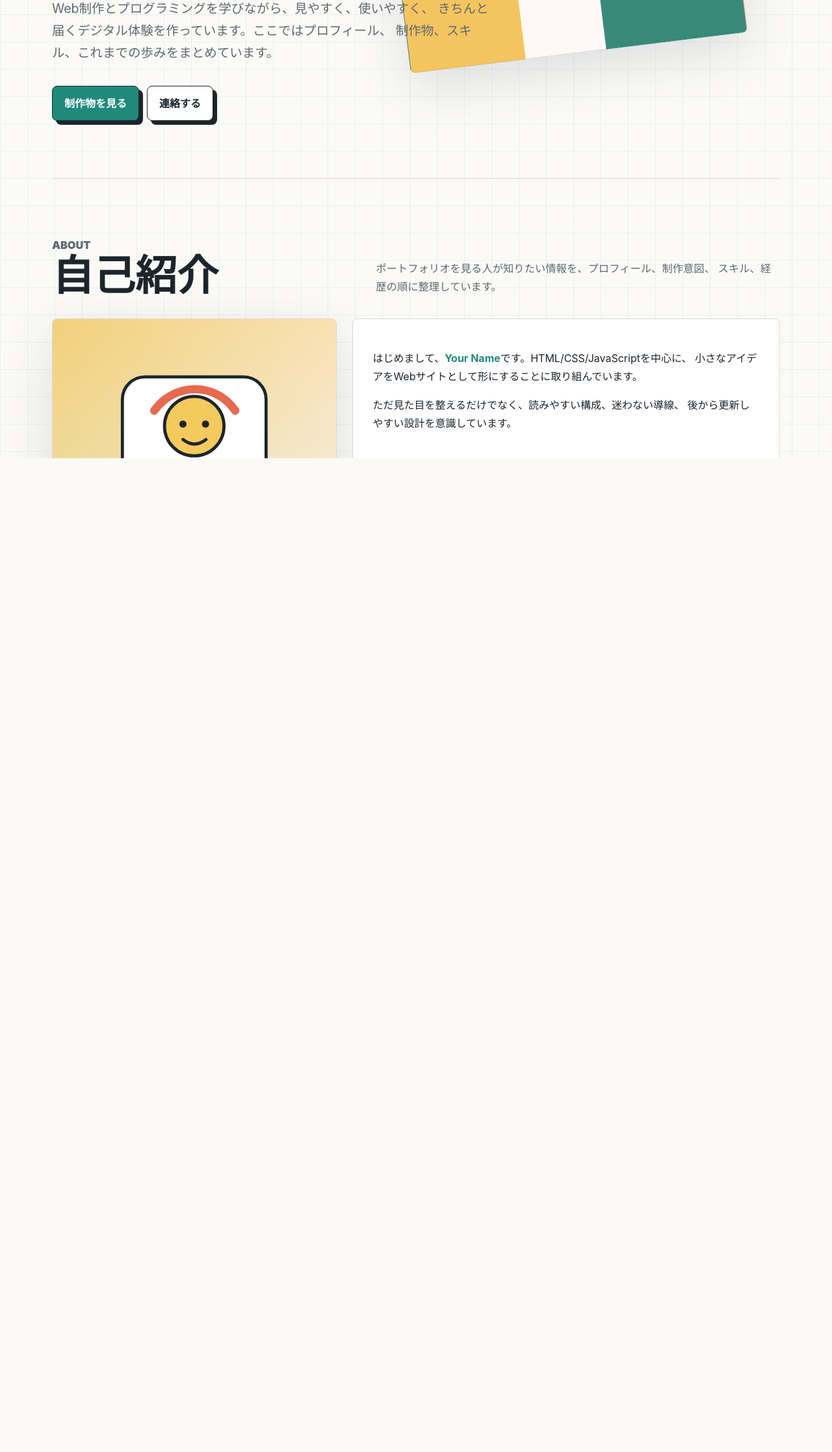
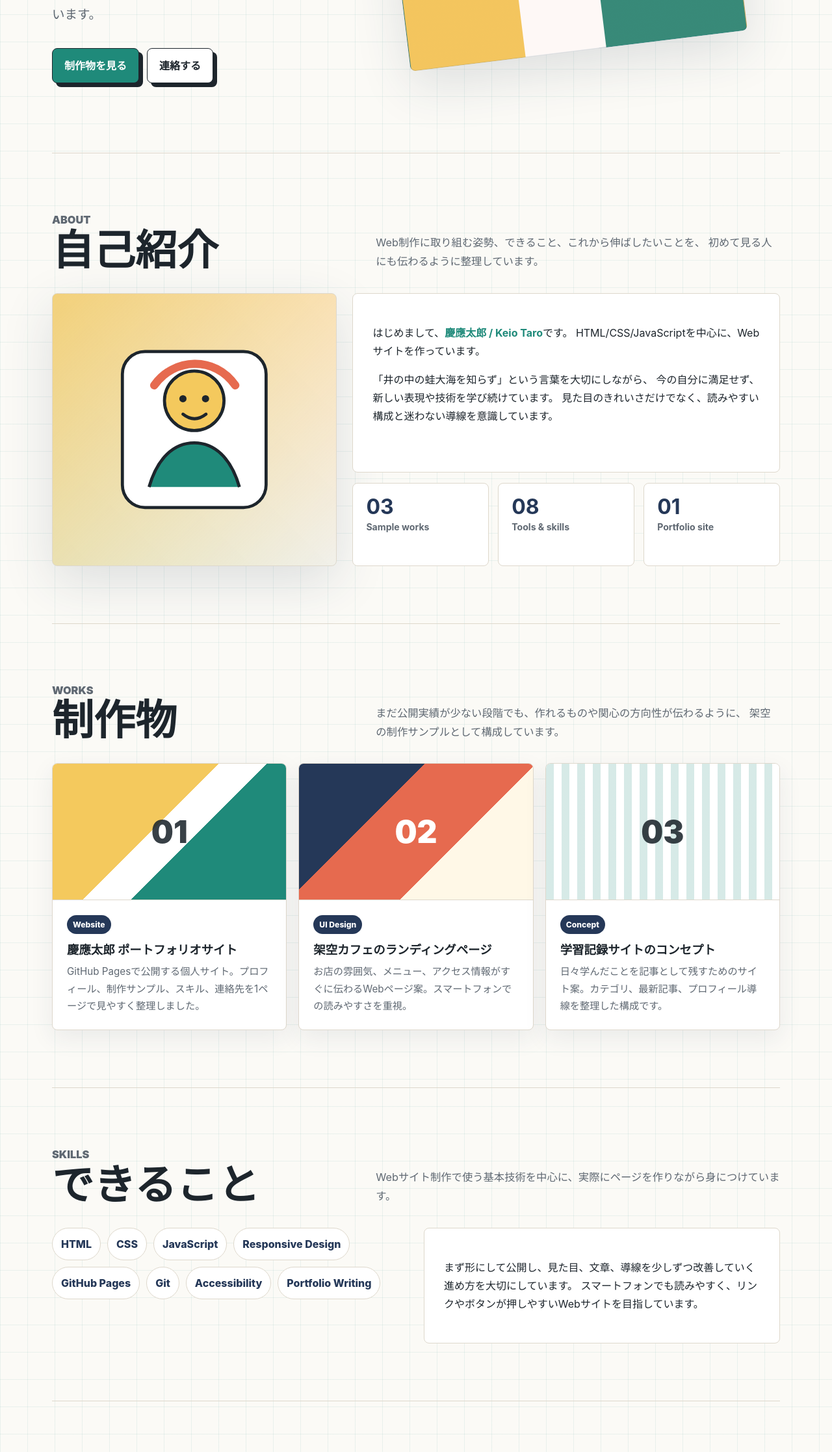
Before and after one commit to waizumikawa-star/horse-ripository, a plain HTML site: page index.html in a window 1280 px wide. Shown: the part 566-2800 px from the top of the page at 65% size. Drawn offline with Linux system fonts and the light colour scheme.

Commit message:
Personalize portfolio content

```diff
--- a/index.html
+++ b/index.html
@@ -3,8 +3,8 @@
 <head>
   <meta charset="UTF-8">
   <meta name="viewport" content="width=device-width, initial-scale=1.0">
-  <title>Your Name | Portfolio</title>
-  <meta name="description" content="Your Nameのプロフィールと制作実績をまとめたポートフォリオサイトです。">
+  <title>Keio Taro | Portfolio</title>
+  <meta name="description" content="慶應太郎のプロフィールとWeb制作の取り組みをまとめたポートフォリオサイトです。">
   <style>
     :root {
       color-scheme: light;
@@ -569,8 +569,8 @@
   <header class="site-header">
     <nav class="nav" aria-label="メインナビゲーション">
       <a class="logo" href="#top" aria-label="トップへ戻る">
-        <span class="logo-mark">YN</span>
-        <span>Your Name</span>
+        <span class="logo-mark">KT</span>
+        <span>Keio Taro</span>
       </a>
       <ul class="nav-links">
         <li><a href="#about">About</a></li>
@@ -586,11 +586,11 @@
     <section class="hero" aria-labelledby="hero-title">
       <div class="hero-content">
         <p class="kicker">Profile & Portfolio</p>
-        <h1 id="hero-title">つくることを、伝わる形に。</h1>
+        <h1 id="hero-title">井の中の蛙大海を知らず</h1>
         <p class="lead">
-          Web制作とプログラミングを学びながら、見やすく、使いやすく、
-          きちんと届くデジタル体験を作っています。ここではプロフィール、
-          制作物、スキル、これまでの歩みをまとめています。
+          まだ知らない世界があるからこそ、手を動かして学び続ける。
+          慶應太郎は、見やすく、使いやすく、きちんと伝わるWebサイトを作っています。
+          このページではプロフィール、制作サンプル、スキル、これまでの歩みをまとめています。
         </p>
         <div class="hero-actions">
           <a class="button primary" href="#works">制作物を見る</a>
@@ -606,8 +606,8 @@
           <h2 id="about-title">自己紹介</h2>
         </div>
         <p>
-          ポートフォリオを見る人が知りたい情報を、プロフィール、制作意図、
-          スキル、経歴の順に整理しています。
+          Web制作に取り組む姿勢、できること、これから伸ばしたいことを、
+          初めて見る人にも伝わるように整理しています。
         </p>
       </div>
 
@@ -628,19 +628,20 @@
         <div class="about-copy">
           <div class="statement">
             <p>
-              はじめまして、<strong>Your Name</strong>です。HTML/CSS/JavaScriptを中心に、
-              小さなアイデアをWebサイトとして形にすることに取り組んでいます。
+              はじめまして、<strong>慶應太郎 / Keio Taro</strong>です。
+              HTML/CSS/JavaScriptを中心に、Webサイトを作っています。
             </p>
             <p>
-              ただ見た目を整えるだけでなく、読みやすい構成、迷わない導線、
-              後から更新しやすい設計を意識しています。
+              「井の中の蛙大海を知らず」という言葉を大切にしながら、
+              今の自分に満足せず、新しい表現や技術を学び続けています。
+              見た目のきれいさだけでなく、読みやすい構成と迷わない導線を意識しています。
             </p>
           </div>
 
           <div class="stats" aria-label="プロフィールの概要">
             <div class="stat">
               <b>03</b>
-              <span>Featured works</span>
+              <span>Sample works</span>
             </div>
             <div class="stat">
               <b>08</b>
@@ -648,7 +649,7 @@
             </div>
             <div class="stat">
               <b>01</b>
-              <span>Personal site</span>
+              <span>Portfolio site</span>
             </div>
           </div>
         </div>
@@ -662,7 +663,8 @@
           <h2 id="works-title">制作物</h2>
         </div>
         <p>
-          実績が増えたら、ここに公開URL、制作期間、担当範囲、工夫した点を追加できます。
+          まだ公開実績が少ない段階でも、作れるものや関心の方向性が伝わるように、
+          架空の制作サンプルとして構成しています。
         </p>
       </div>
 
@@ -671,8 +673,8 @@
           <div class="work-visual" aria-hidden="true">01</div>
           <div class="work-body">
             <span class="tag">Website</span>
-            <h3>自己紹介サイト</h3>
-            <p>GitHub Pagesで公開するためのプロフィールサイト。シンプルな構成から、作品を見せる設計へ拡張しました。</p>
+            <h3>慶應太郎 ポートフォリオサイト</h3>
+            <p>GitHub Pagesで公開する個人サイト。プロフィール、制作サンプル、スキル、連絡先を1ページで見やすく整理しました。</p>
           </div>
         </article>
 
@@ -680,8 +682,8 @@
           <div class="work-visual" aria-hidden="true">02</div>
           <div class="work-body">
             <span class="tag">UI Design</span>
-            <h3>学習メモアプリ</h3>
-            <p>学んだことを整理する架空のUI。入力しやすさ、一覧の見やすさ、状態のわかりやすさを重視。</p>
+            <h3>架空カフェのランディングページ</h3>
+            <p>お店の雰囲気、メニュー、アクセス情報がすぐに伝わるWebページ案。スマートフォンでの読みやすさを重視。</p>
           </div>
         </article>
 
@@ -689,8 +691,8 @@
           <div class="work-visual" aria-hidden="true">03</div>
           <div class="work-body">
             <span class="tag">Concept</span>
-            <h3>ポートフォリオ改善案</h3>
-            <p>プロフィール、スキル、経歴、自己PRを1ページで伝えるための情報設計サンプル。</p>
+            <h3>学習記録サイトのコンセプト</h3>
+            <p>日々学んだことを記事として残すためのサイト案。カテゴリ、最新記事、プロフィール導線を整理した構成です。</p>
           </div>
         </article>
       </div>
@@ -703,7 +705,7 @@
           <h2 id="skills-title">できること</h2>
         </div>
         <p>
-          ツール名だけでなく、どのように使えるかが伝わるように、短い説明と組み合わせて更新していく想定です。
+          Webサイト制作で使う基本技術を中心に、実際にページを作りながら身につけています。
         </p>
       </div>
 
@@ -716,12 +718,12 @@
           <li>GitHub Pages</li>
           <li>Git</li>
           <li>Accessibility</li>
-          <li>Content Design</li>
+          <li>Portfolio Writing</li>
         </ul>
         <div class="statement">
           <p>
-            小さく作って公開し、実際に見ながら改善していく進め方が得意です。
-            スマートフォンでも読みやすく、リンクやボタンが押しやすい画面を意識しています。
+            まず形にして公開し、見た目、文章、導線を少しずつ改善していく進め方を大切にしています。
+            スマートフォンでも読みやすく、リンクやボタンが押しやすいWebサイトを目指しています。
           </p>
         </div>
       </div>
@@ -734,41 +736,42 @@
           <h2 id="story-title">これまで</h2>
         </div>
         <p>
-          経歴や学習の流れを時系列で見せることで、どんな経験を重ねてきたかを伝えます。
+          Web制作を学び、実際に公開しながら改善していく流れをまとめています。
         </p>
       </div>
 
       <div class="timeline">
         <article>
-          <h3>Web制作の基礎を学習</h3>
-          <p>HTMLとCSSでページ構造とレイアウトを作り、レスポンシブ対応の基本を学びました。</p>
+          <h3>Web制作に興味を持つ</h3>
+          <p>自分の考えや活動をWebサイトとして公開できることに魅力を感じ、HTMLとCSSの学習を始めました。</p>
         </article>
         <article>
-          <h3>GitHub Pagesで公開</h3>
-          <p>リポジトリに<code>index.html</code>を配置し、変更をコミットして公開できる形にしました。</p>
+          <h3>GitHub Pagesでサイト公開</h3>
+          <p>リポジトリに<code>index.html</code>を配置し、コミットとpushを通じてWebサイトを公開できる形にしました。</p>
         </article>
         <article>
-          <h3>ポートフォリオとして拡張</h3>
-          <p>プロフィール、制作物、スキル、自己PRを追加し、見せるためのサイトへ更新しました。</p>
+          <h3>ポートフォリオとして育成中</h3>
+          <p>自己紹介、制作サンプル、スキル、学習歴を追加し、慶應太郎の活動が伝わるサイトへ育てています。</p>
         </article>
       </div>
     </section>
 
     <section class="contact-band" id="contact" aria-labelledby="contact-title">
       <p class="section-label">Contact</p>
-      <h2 id="contact-title">一緒に作る話をしましょう。</h2>
+      <h2 id="contact-title">Webサイト制作に取り組んでいます。</h2>
       <p>
-        連絡先やSNSへのリンクを設定してください。公開前にメールアドレスとGitHub URLを自分のものに差し替えると、そのままプロフィールサイトとして使えます。
+        このポートフォリオは、慶應太郎のWeb制作と学習の記録です。
+        連絡先やSNSは、公開したいものが決まり次第ここに追加できます。
       </p>
       <div class="contact-links">
-        <a href="mailto:your.email@example.com">your.email@example.com</a>
-        <a href="https://github.com/" target="_blank" rel="noreferrer">GitHub</a>
+        <a href="https://github.com/waizumikawa-star" target="_blank" rel="noreferrer">GitHub</a>
+        <a href="#works">制作サンプルを見る</a>
       </div>
     </section>
   </main>
 
   <footer>
-    <p>&copy; 2026 Your Name. Built for GitHub Pages.</p>
+    <p>&copy; 2026 Keio Taro. Built for GitHub Pages.</p>
   </footer>
 </body>
 </html>
```
